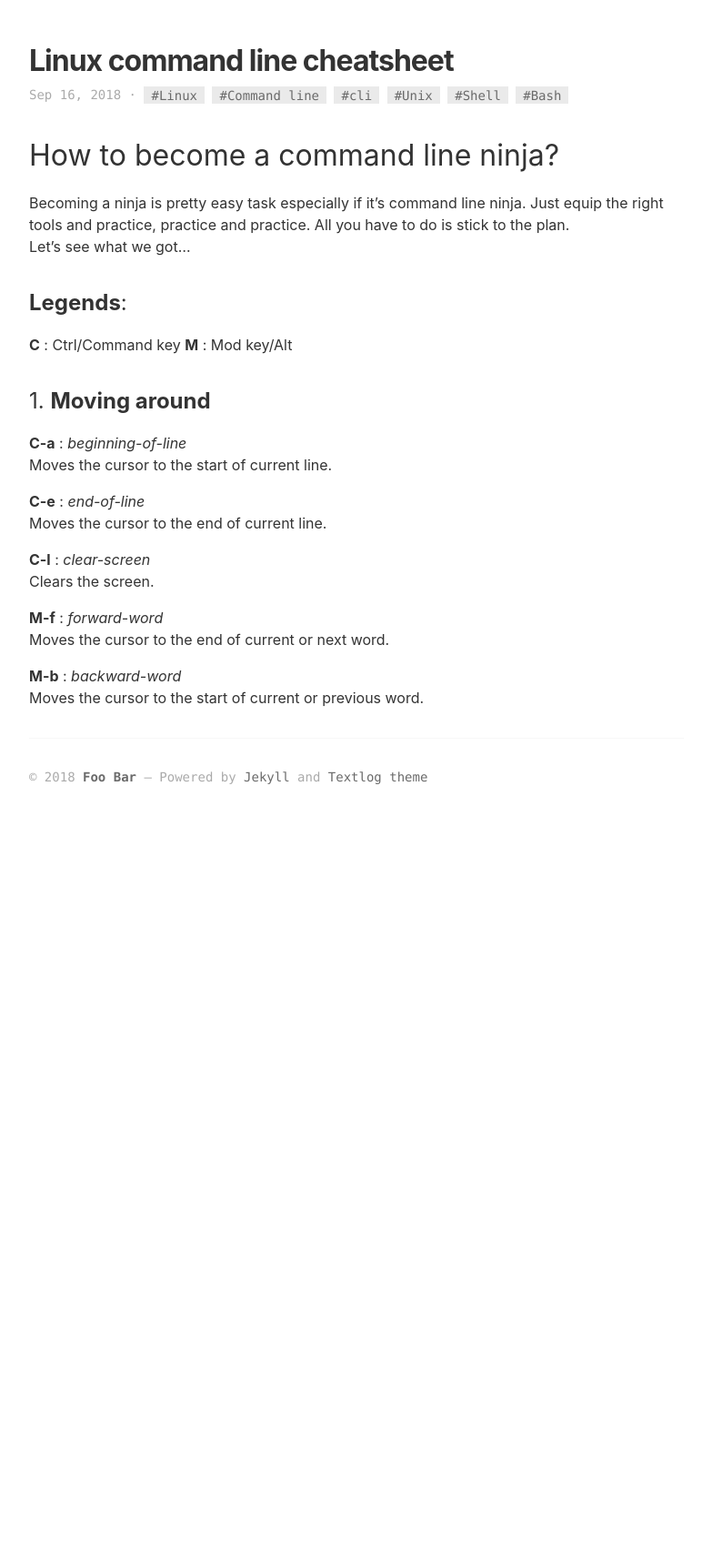
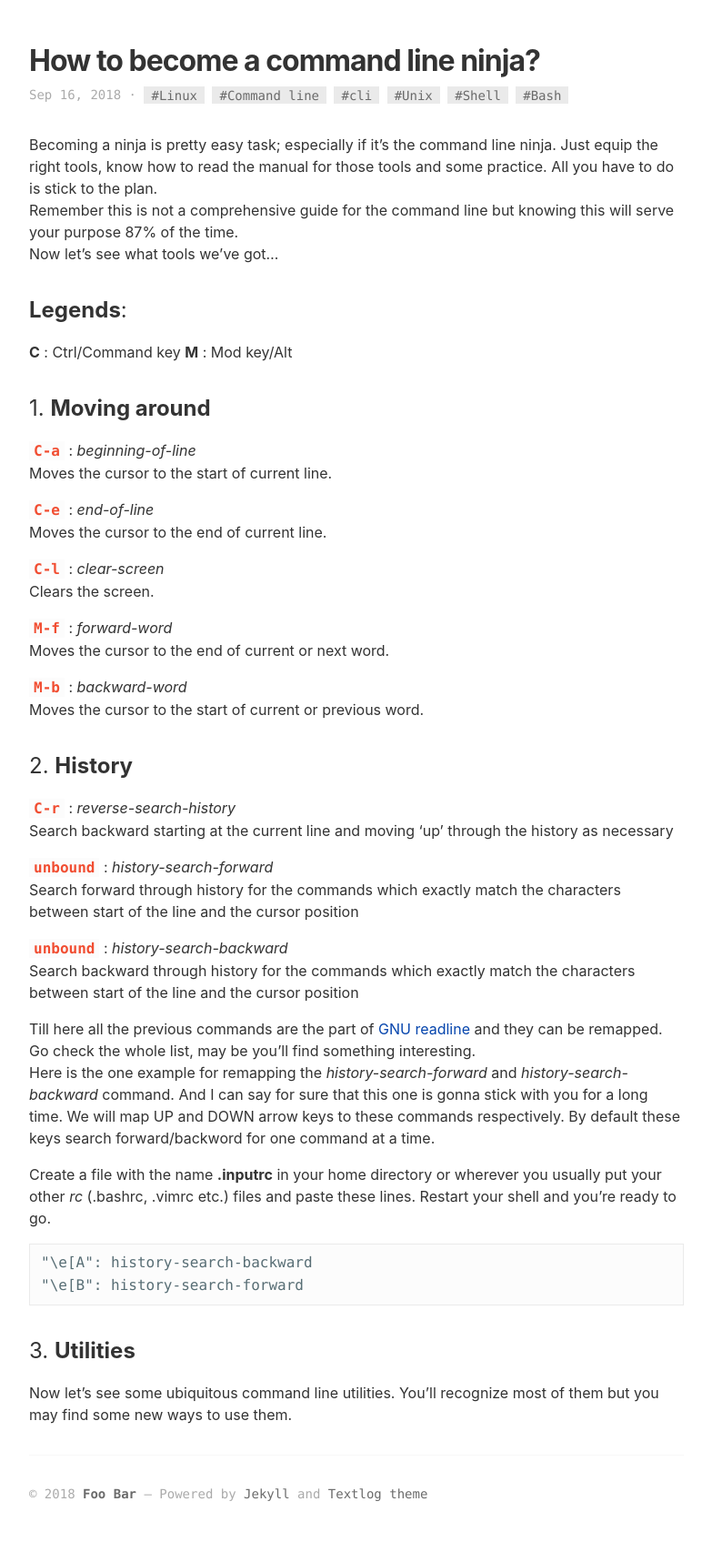
Before and after one commit to shivanju/shivanju.github.io, a Jekyll site: the page built from _posts/2018-09-16-linux-command-line-cheatsheet.md, in a window 1280 px wide. Shown: the whole page at 91% size, without its empty margins (8-791 px from the left). Built offline with Jekyll 4.4.1, drawn with Linux system fonts in a browser that asks for light colours; before the commit the page ends 929 px from its top, so only the background shows below that.

Commit message:
Added history commands

````diff
--- a/_posts/2018-09-16-linux-command-line-cheatsheet.md
+++ b/_posts/2018-09-16-linux-command-line-cheatsheet.md
@@ -1,30 +1,57 @@
 ---
 layout: post
-title: Linux command line cheatsheet
+title: How to become a command line ninja?
 tags: [Linux, Command line, cli, Unix, Shell, Bash]
 ---
 
-# How to become a command line ninja?
-Becoming a ninja is pretty easy task especially if it's command line ninja. Just equip the right tools and practice, practice and practice.
-All you have to do is stick to the plan.
-Let's see what we got...
+Becoming a ninja is pretty easy task; especially if it's the command line ninja. Just equip the right tools, know how to read the manual for those tools and some practice. All you have to do is stick to the plan.
+Remember this is not a comprehensive guide for the command line but knowing this will serve your purpose 87% of the time.
+Now let's see what tools we've got...
 
 ### __Legends__:
 __C__ : Ctrl/Command key
 __M__ : Mod key/Alt
 
 ### 1. __Moving around__
-__C-a__ : _beginning-of-line_
+__`C-a`__ : _beginning-of-line_
 Moves the cursor to the start of current line.
 
-__C-e__ : _end-of-line_
+__`C-e`__ : _end-of-line_
 Moves the cursor to the end of current line.
 
-__C-l__ : _clear-screen_
+__`C-l`__ : _clear-screen_
 Clears the screen.
 
-__M-f__ : _forward-word_
+__`M-f`__ : _forward-word_
 Moves the cursor to the end of current or next word.
 
-__M-b__ : _backward-word_
+__`M-b`__ : _backward-word_
 Moves the cursor to the start of current or previous word.
+
+### 2. __History__
+__`C-r`__ : _reverse-search-history_
+Search backward starting at the current line and moving ‘up’ through the history as necessary
+
+__`unbound`__ : _history-search-forward_
+Search forward through history for the commands which exactly match the characters between start of the line and the cursor position
+
+__`unbound`__ : _history-search-backward_
+Search backward through history for the commands which exactly match the characters between start of the line and the cursor position
+
+Till here all the previous commands are the part of [GNU readline](gnu-readline) and they can be remapped. Go check the whole list, may be you'll find something interesting.
+Here is the one example for remapping the _history-search-forward_ and _history-search-backward_ command. And I can say for sure that this
+one is gonna stick with you for a long time. We will map UP and DOWN arrow keys to these commands respectively. By default these keys search forward/backword for one command at a time.
+
+Create a file with the name __.inputrc__ in your home directory or wherever you usually put your other _rc_ (.bashrc, .vimrc etc.) files
+and paste these lines. Restart your shell and you're ready to go.
+
+```
+"\e[A": history-search-backward
+"\e[B": history-search-forward
+```
+
+### 3. __Utilities__
+Now let's see some ubiquitous command line utilities. You'll recognize most of them but you may find some new ways to use them.
+
+
+[gnu-readline]: https://www.gnu.org/software/bash/manual/html_node/Bindable-Readline-Commands.html
````
